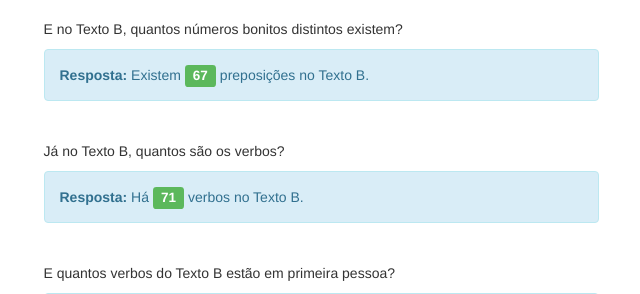
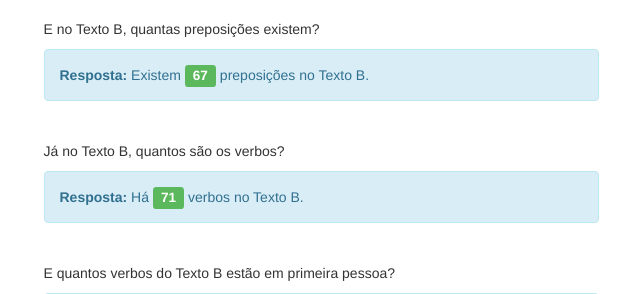
Before and after one commit to vsilva472/studiovisual, a PHP site: page / in a window 1280 px wide. Shown: the part 51-345 px from the top of the page, without its empty margins (319-959 px from the left). Run offline with PHP 8.4, Linux system fonts and the light colour scheme.

Commit message:
Alteracao do texto da primeira pergunta

```diff
--- a/index.php
+++ b/index.php
@@ -6,12 +6,18 @@
  * Time: 12:22
  */
 
+/*---------------- AREA EDITÁVEL ---------------------*/
+
+// troque de b.txt para a.txt para ver as respostas controle.
+$filepath = 'config/b.txt';
+
+/*------------- FIM DA AREA EDITÁVEL ------------------*/
+
 require_once "vendor/autoload.php";
 
 use StudioVisual\App\Readers\TxtReader\Reader as TxtReader;
 use StudioVisual\App\Dialects\Booglan\Booglan;
 
-$filepath = 'config/b.txt';
 $TxtReader = new TxtReader( $filepath );
 
 $words = trim( $TxtReader->getData() );
@@ -34,7 +40,7 @@ $beautifullValues = $Booglan->extractBeautifulNumbers( $wordsValues );
 $uniqueBefautifulNumbers = array_unique( $beautifullValues );
 $uniqueBefautifulNumbers_count = count( $uniqueBefautifulNumbers );
 
-$sortedList = $Booglan->doSort($words);
+$sortedList = $Booglan->doSort( $words );
 $sortedList = array_unique( $sortedList );
 
 $sortedStrl = implode( ' ', $sortedList );
@@ -90,7 +96,7 @@ $sortedStrl = implode( ' ', $sortedList );
     <div class="row">
         <a name="prepositions"></a>
         <div class="col-sm-6 col-sm-offset-3 answer-block" id="prepositions">
-            <p>E no Texto B, quantos números bonitos distintos existem?</p>
+            <p>E no Texto B, quantas preposições existem?</p>
             <div class="alert alert-info">
                 <p class="answer">
                     <b>Resposta:</b> Existem
```
